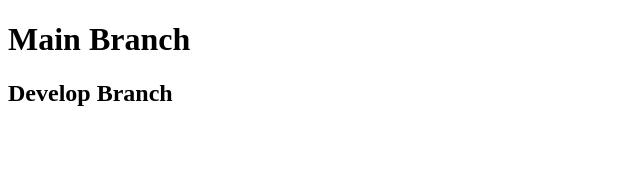
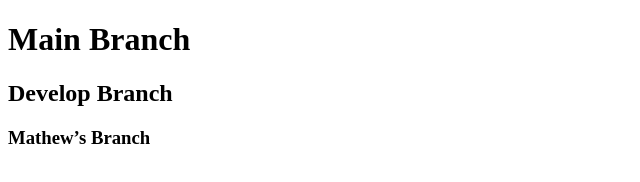
Before and after one commit to mathewfonteyne/teamGit, a plain HTML site: page index.html in a window 1280 px wide. Shown: the whole page, without its empty margins (0-640 px from the left). Drawn offline with Linux system fonts and the light colour scheme.

Commit message:
Mathew's branch added.

```diff
--- a/index.html
+++ b/index.html
@@ -9,5 +9,6 @@
   <body>
     <h1>Main Branch</h1>
     <h2>Develop Branch</h2>
+    <h3>Mathew’s Branch</h3>
   </body>
 </html>
```
